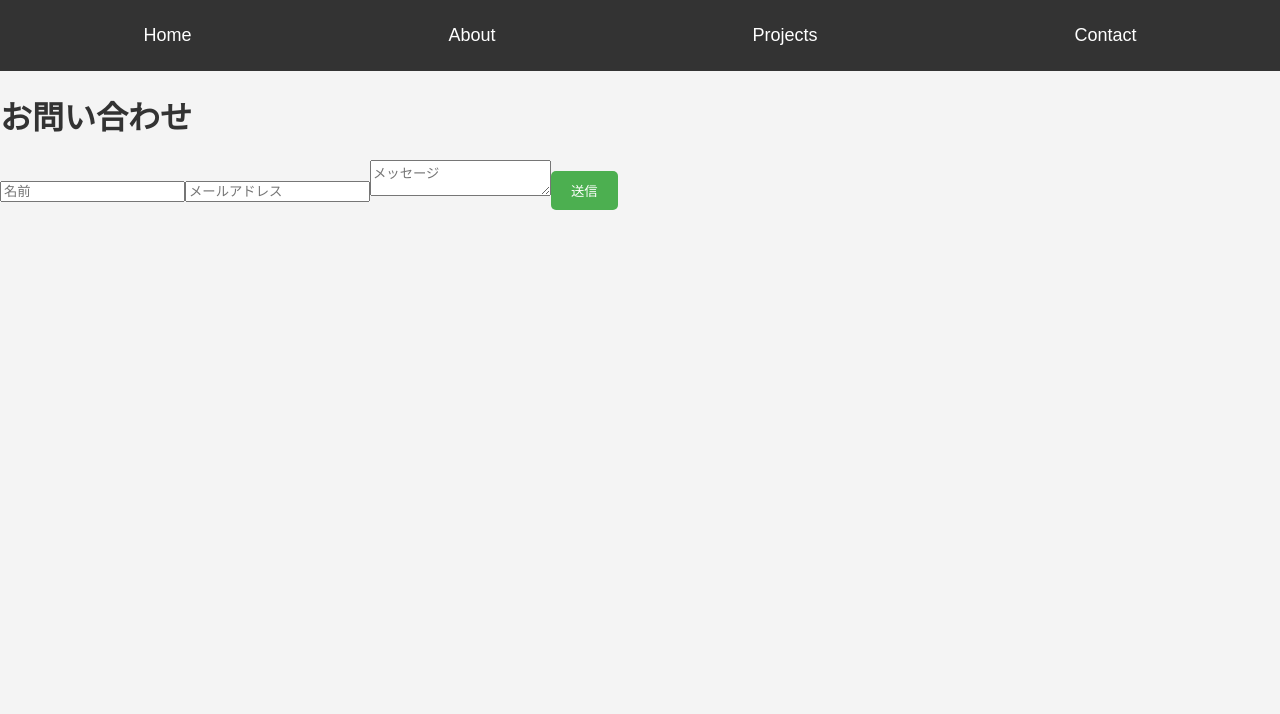
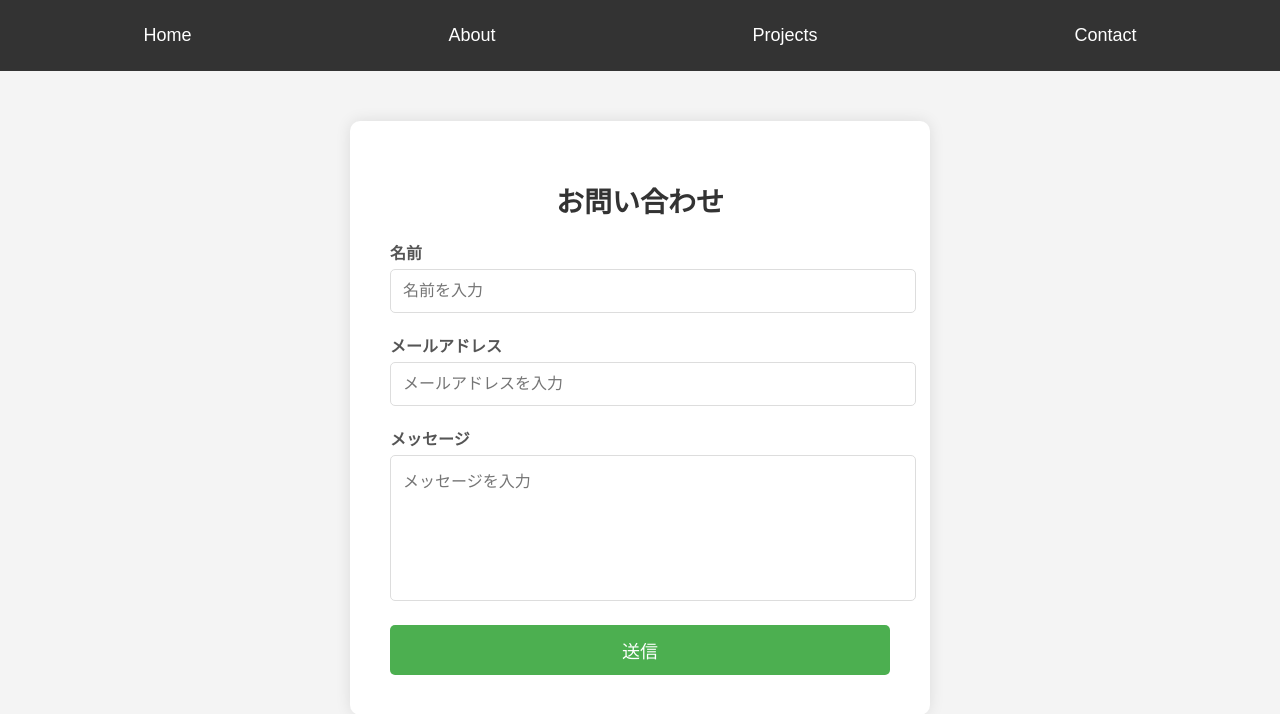
Before and after one commit to shimapiro/my-portfolio, a React (Vite) app: page /contact in a window 1280 px wide. Shown: the top 714 px of the page. Built offline with nearby package versions, Linux system fonts and the light colour scheme.

Commit message:
💄 コンタクトフォーム修正

```diff
--- a/src/pages/Contact.tsx
+++ b/src/pages/Contact.tsx
@@ -1,4 +1,5 @@
 import React, { useState } from 'react';
+import '../styles/Contact.css';
 
 const Contact: React.FC = () => {
   const [formData, setFormData] = useState({
@@ -27,40 +28,49 @@ const Contact: React.FC = () => {
       setStatus('メッセージが送信されました！');
       setFormData({ name: '', email: '', message: '' });
     } else {
-      setStatus('送信に失敗しました。もう一度お試しください。');
+      setStatus('送信に失敗しました。もう一度試してください。');
     }
   };
 
   return (
-    <div>
+    <div className="contact-container">
       <h1>お問い合わせ</h1>
       <form onSubmit={handleSubmit}>
+        <div className="form-group">
+          <label>名前</label>
           <input
             type="text"
             name="name"
-          placeholder="名前"
+            placeholder="名前を入力"
             value={formData.name}
             onChange={handleChange}
             required
           />
+        </div>
+        <div className="form-group">
+          <label>メールアドレス</label>
           <input
             type="email"
             name="email"
-          placeholder="メールアドレス"
+            placeholder="メールアドレスを入力"
             value={formData.email}
             onChange={handleChange}
             required
           />
+        </div>
+        <div className="form-group">
+          <label>メッセージ</label>
           <textarea
             name="message"
-          placeholder="メッセージ"
+            placeholder="メッセージを入力"
             value={formData.message}
             onChange={handleChange}
             required
           />
+        </div>
         <button type="submit">送信</button>
       </form>
-      <p>{status}</p>
+      <p className="status-message">{status}</p>
     </div>
   );
 };
--- /dev/null
+++ b/src/styles/Contact.css
@@ -0,0 +1,73 @@
+/* 全体のコンテナ配置 */
+.contact-container {
+  max-width: 500px;
+  margin: 50px auto;
+  padding: 40px;
+  background-color: #fff;
+  border-radius: 10px;
+  box-shadow: 0 0 15px rgba(0, 0, 0, 0.1);
+  text-align: center;
+}
+
+/* タイトルスタイル */
+.contact-container h1 {
+  color: #333;
+  font-size: 28px;
+  margin-bottom: 20px;
+}
+
+/* 入力フォーム全体のスタイル */
+.form-group {
+  margin-bottom: 20px;
+  text-align: left;
+}
+
+label {
+  font-weight: bold;
+  display: block;
+  margin-bottom: 5px;
+  color: #555;
+}
+
+/* 入力フィールドのスタイル */
+input, textarea {
+  width: 100%;
+  padding: 12px;
+  border: 1px solid #ddd;
+  border-radius: 5px;
+  font-size: 16px;
+  outline: none;
+}
+
+textarea {
+  height: 120px;
+  resize: none;
+}
+
+/* フォーム送信ボタン */
+button {
+  background-color: #4CAF50;
+  color: white;
+  border: none;
+  padding: 12px 20px;
+  border-radius: 5px;
+  font-size: 18px;
+  cursor: pointer;
+  transition: background 0.3s ease;
+  width: 100%;
+}
+
+button:hover {
+  background-color: #45a049;
+}
+
+/* ステータスメッセージ */
+.status-message {
+  font-size: 16px;
+  margin-top: 20px;
+  color: #333;
+}
+
+.status-message:empty {
+  display: none;
+}
```
Lines whose indentation alone changed are shown as unchanged.
